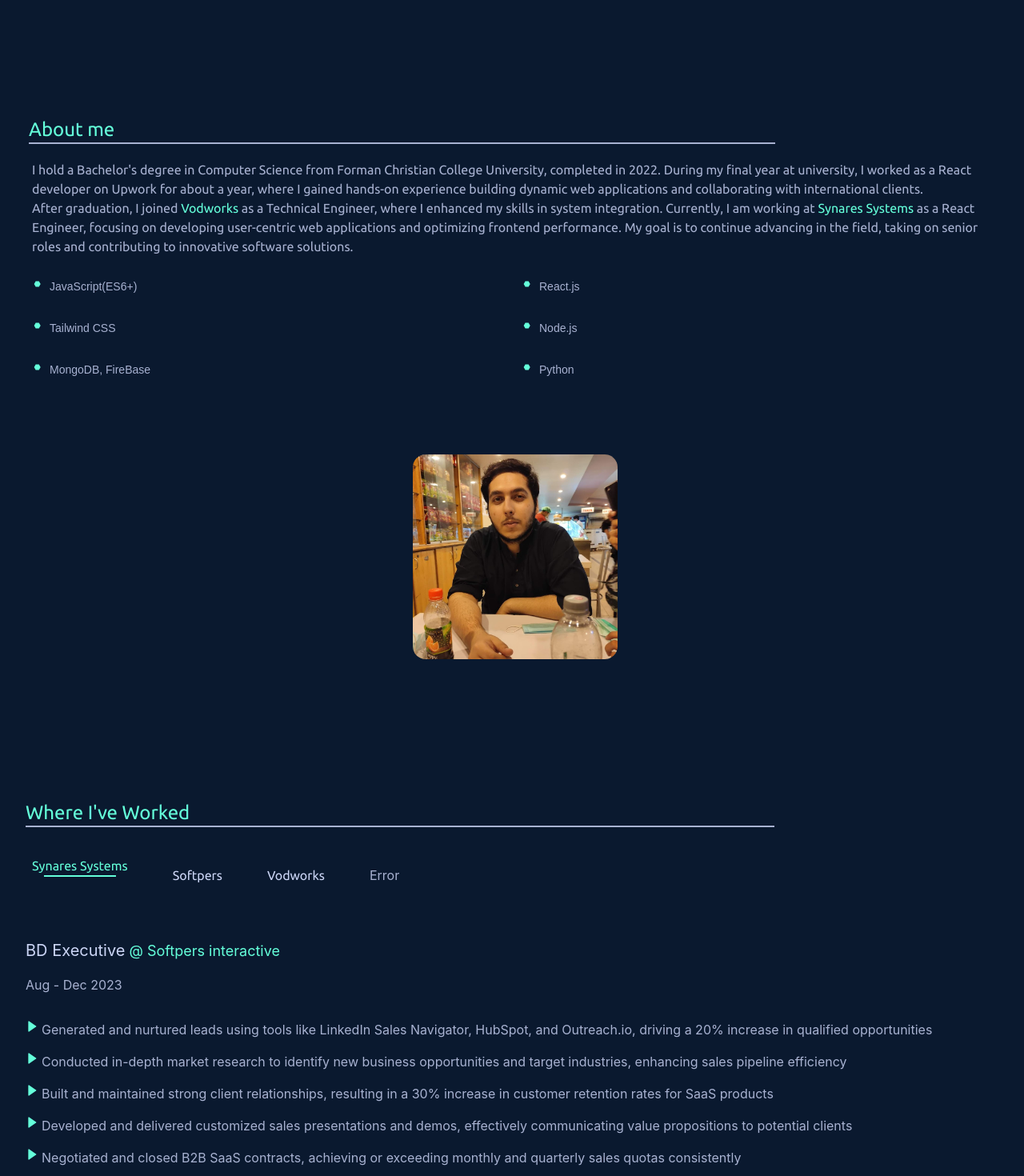
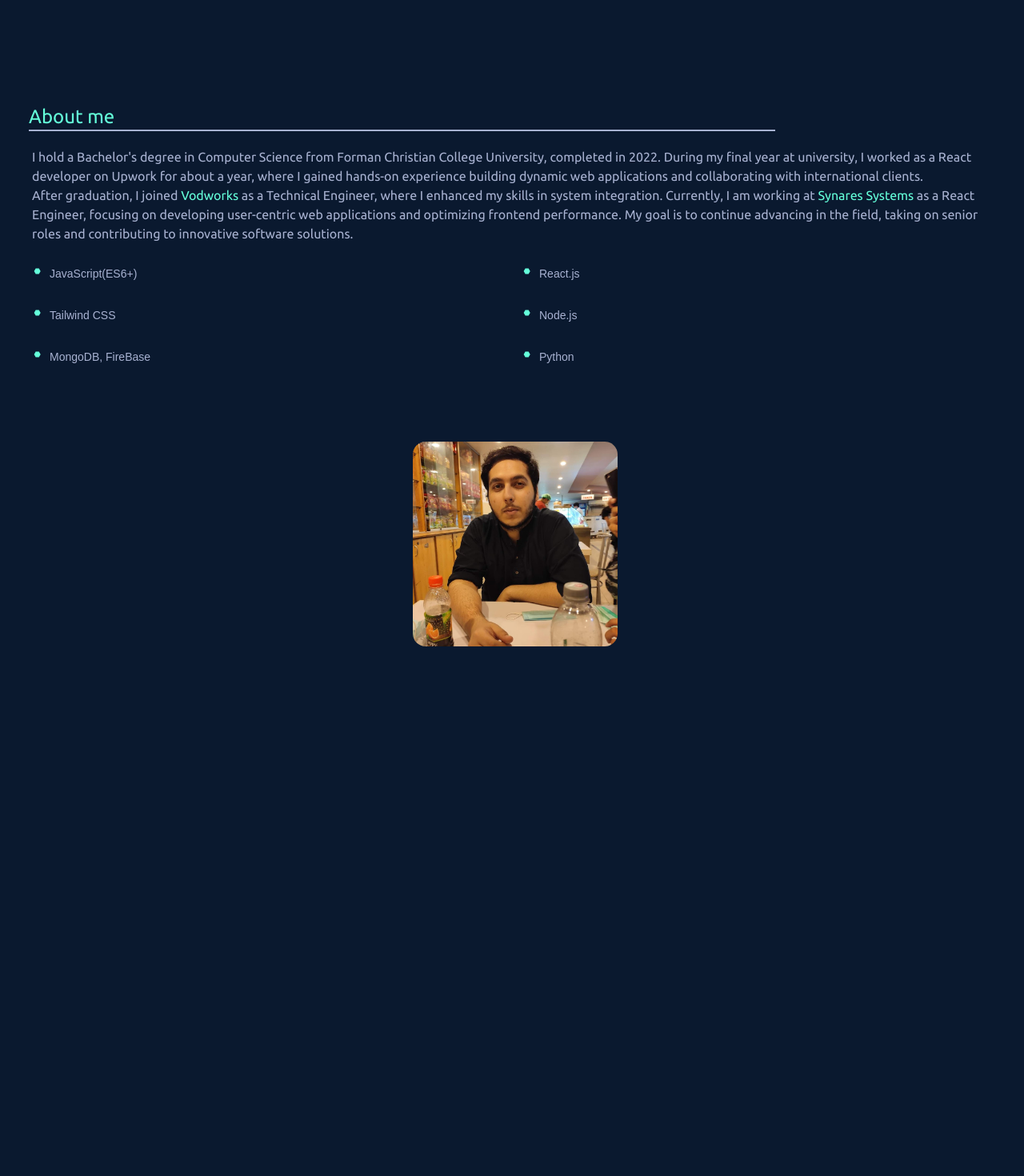
Before and after one commit to Lyfissad/Portfolio, a React (Create React App) app: page /softpers in a window 1280 px wide. Shown: the part 820-2290 px from the top of the page at 80% size. Built offline with nearby package versions, Linux system fonts and the light colour scheme; a web font is replaced by a local one.

Commit message:
made big changes for observer and fade in animation now moving to about

```diff
--- a/src/App.jsx
+++ b/src/App.jsx
@@ -24,26 +24,71 @@ import { FaLinkedin } from "react-icons/fa";
 export default function App() {
   const [SideActive, setSideActive] = useState(false)
   const [ScrollingUp, setScrollingUp] = useState(true)
-  const [isVisible, setIsVisible] = useState(false);
-  const ref = useRef(null);
+  const [hasFadedIn, setHasFadedIn] = useState({
+    aboutFadedIn: false,
+    expFadedIn: false,
+    projFadedIn: false,
+    footerFadedin: false
+  });
+  const [isVisible, setIsVisible] = useState("");
+  const abouTref = useRef(null);
+  const exPref = useRef(null);
+  const proJref = useRef(null);
+  const footeRref = useRef(null);
+  var changingVisibleState = ""
   useEffect(() => {
     const observer = new IntersectionObserver(
-      ([entry]) => {
+      (entries) => {
+        entries.forEach((entry) => {
+          const componentId = entry.target.id
+          switch(componentId){
+            case "about":
+              changingVisibleState = "aboutFadedIn"
+              break
+            case "experience":
+              changingVisibleState = "expFadedIn"
+              break
+            case "projects":
+              changingVisibleState = "projFadedIn"
+              break
+            case "footer":
+              changingVisibleState = "footerFadedin"
+              break
+          }
         if (entry.isIntersecting) {
-          setIsVisible(true);
+          setIsVisible(entry.target.id);
+          setHasFadedIn((prevState) => ({
+            ...prevState,
+            [changingVisibleState]: true, // Set the specific component's fade-in to true
+          }));
+          observer.unobserve(entry.target)
            // Stop observing after it becomes visible
         }
       },
       {
-        threshold: 0.2, // Trigger when 30% of the component is visible
+        threshold: 0.6, // Trigger when 30% of the component is visible
       }
-    );
+    )});
 
-    if (ref.current) observer.observe(ref.current);
 
-    return () => observer.disconnect();
-  }, []);
+    const aboutTracker = abouTref.current
+    const expTracker = exPref.current
+    const projTracker = proJref.current
+    const footerTracker = footeRref.current
 
+    if (aboutTracker) observer.observe(aboutTracker);
+    if (expTracker) observer.observe(expTracker);
+    if (projTracker) observer.observe(projTracker);
+    if (footerTracker) observer.observe(footerTracker);
+
+    return () => {
+      if (aboutTracker) observer.unobserve(aboutTracker);
+      if (expTracker) observer.unobserve(expTracker);
+      if (projTracker) observer.unobserve(projTracker);
+      if (footerTracker) observer.unobserve(footerTracker);
+    };
+
+  },[]);
 
 var prevScrollpos = window.scrollY; //scroll appearing top banner
 window.onscroll = function() {
@@ -54,6 +99,7 @@ export default function App() {
     setScrollingUp(false)
   }
 prevScrollpos = currentScrollPos;
+
  }
 
   function scrollToSection(id){
@@ -62,7 +108,7 @@ export default function App() {
   }
 
   return (
-    <div ref={ref} className="bg-navy">
+    <div className="bg-navy">
       <Header scrolledUp = {ScrollingUp} scrollTosec = {scrollToSection} />
       <button className="opacity-0"></button>
       {SideActive? <IoMdClose
@@ -79,25 +125,25 @@ export default function App() {
       <Intro blur = {SideActive} />
       {SideActive && <div className="w-1/5 h-5/6 fixed bottom-7 z-30" onClick = {()=>setSideActive(false)}></div>}
       {<SideNav show = {SideActive} flip = {scrollToSection} />}
-      <div>
-        {isVisible && <About blur = {SideActive}/>}
+      <div ref={abouTref} id="about" className={`transition-all duration-1000 ${hasFadedIn.aboutFadedIn? "opacity-100 -translate-y-4": "opacity-0 translate-y-0"}`}>
+      {<About isshowing={isVisible} blur = {SideActive}/>}
       </div>
-      <div>
-      {isVisible && <Experience blur = {SideActive} />}
+      <div ref={exPref} id="experience" className={`transition-all duration-1000 ${hasFadedIn.expFadedIn? "opacity-100 -translate-y-4": "opacity-0 translate-y-0"}`}>
+      {<Experience blur = {SideActive} />}
       </div>
-      <div style={{ minHeight: '300px'}}>
+      <div ref={proJref} id="projects" className={`transition-all duration-1000 ${hasFadedIn.projFadedIn? "opacity-100 -translate-y-4": "opacity-0 translate-y-0"}`}>
       {isVisible && <Projects blur = {SideActive}/>}
       </div>
-      <div style={{ minHeight: '300px'}}>
+      <div ref={footeRref} id="footer" className={`transition-all duration-1000 ${hasFadedIn.footerFadedin? "opacity-100 -translate-y-4": "opacity-0 translate-y-0"}`}>
       {isVisible && <Footer blur = {SideActive}/>}
       </div>
       <ul className="fixed bottom-32 left-6 md:visible xs:invisible">
-        <li className="mb-8"><a href="https://github.com/Lyfissad" className="no-underline"><FaGithub className="fill-slightFade size-7 transition-all duration-300 hover:fill-green hover:-translate-y-1"/></a></li>
-        <li><a href="https://www.linkedin.com/in/sheikh-muazzin-azeem/" className="no-underline"><FaLinkedin className="fill-slightFade size-7 transition-all duration-300 hover:fill-green hover:-translate-y-1"/></a></li>
+        <li className="mb-8"><a href="https://github.com/Lyfissad" className="no-underline"><FaGithub className="fill-slightFade size-7 transition-all duration-300 animate-fadeInS hover:fill-green hover:-translate-y-1"/></a></li>
+        <li><a href="https://www.linkedin.com/in/sheikh-muazzin-azeem/" className="no-underline"><FaLinkedin className="fill-slightFade size-7 transition-all duration-300 animate-fadeInS hover:fill-green hover:-translate-y-1"/></a></li>
       </ul>
-      <hr className="md:visible h-24 bottom-1 w-px fixed left-9 bg-slightFade  xs:invisible"></hr>
-      <a href="mailto:muazzin2009@gmail.com" className="no-underline"><p className="rotate-90 origin-bottom text-slightFade font-semiHead fixed -right-11 bottom-56 md:visible xs:invisible transition-all duration-300 hover:text-green hover:-translate-y-1">muazzin2009@gmail.com</p></a>
-      <hr className="md:visible h-24 bottom-1 w-px fixed right-9 bg-slightFade xs:invisible"></hr>
+      <hr className="md:visible h-24 bottom-1 w-px fixed transition-all animate-fadeInS left-9 bg-slightFade  xs:invisible"></hr>
+      <a href="mailto:muazzin2009@gmail.com" className="no-underline"><p className="origin-bottom rotate-90 animate-fadeInNoMove text-slightFade font-semiHead fixed -right-[45px] bottom-56 md:visible xs:invisible transition-all duration-300 hover:text-green hover:-translate-y-1">muazzin2009@gmail.com</p></a>
+      <hr className="md:visible h-24 bottom-1 w-px fixed right-9 animate-fadeInS bg-slightFade xs:invisible"></hr>
     </div>
   );
-}
+};
--- a/src/component/Footer.jsx
+++ b/src/component/Footer.jsx
@@ -6,7 +6,7 @@ import { FaLinkedin } from "react-icons/fa";
 
 export default function Footer(){
     return(
-        <div id = "contact" className="flex flex-col items-center">
+        <div id = "footer" className="flex flex-col items-center">
             <h1 className="text-2xl text-center mt-60
         text-green font-semiHead md:text-5xl animate-fadeInM">Get in Touch</h1>
             <h3 className="text-slightFade text-center justify-center m-16 md:my-16 md:mx-52 text-md animate-fadeInL">Have a project in mind or just want to chat? I'm always open to new opportunities and collaborations. Feel free to reach out! 🚀</h3>
--- a/tailwind.config.js
+++ b/tailwind.config.js
@@ -37,11 +37,12 @@ module.exports = {
         bounce : 'bounce 3s linear infinite',
         smallBounce : 'smallBounce 2s linear infinite',
         wiggle: 'wiggle 0.5s ease-in-out infinite',
-        fadeInNoMove : 'fadeInNoMove 1.5s ease-in-out',
+        fadeInNoMove : 'fadeInNoMove 0.7s ease-in-out',
         fadeInS : 'fadeIn 0.7s ease-in-out',
         fadeInM : 'fadeIn 1.5s ease-in-out',
         fadeInL : 'fadeIn 2.5s ease-in-out',
         Grow : "grow 3s ease-in-out",
+       slide_in: "slideIn 1s ease-in-out upwards"
       },
       keyframes:{
         fadeIn: {
@@ -55,6 +56,10 @@ module.exports = {
         fadeInNoMove: {
           "0%" : {opacity : 0},
           "100%" : {opacity : 1}
+        },
+        slideIn: {
+          '0%': { opacity: '0', transform: 'translateY(-100%)' },
+          '100%': { opacity: '1', transform: 'translateY(0)' },
         },
         smallBounce:{
             "50%" : {
```
Lines whose indentation alone changed are shown as unchanged.
